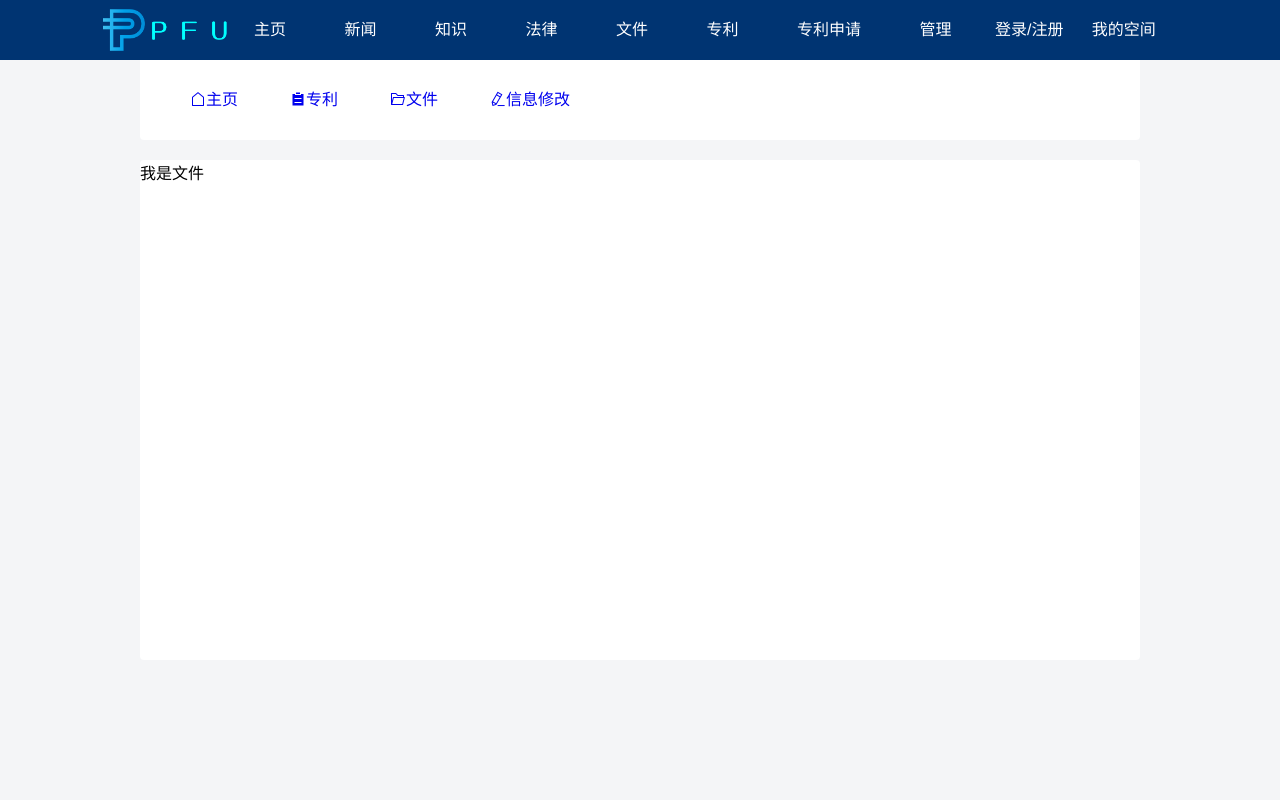
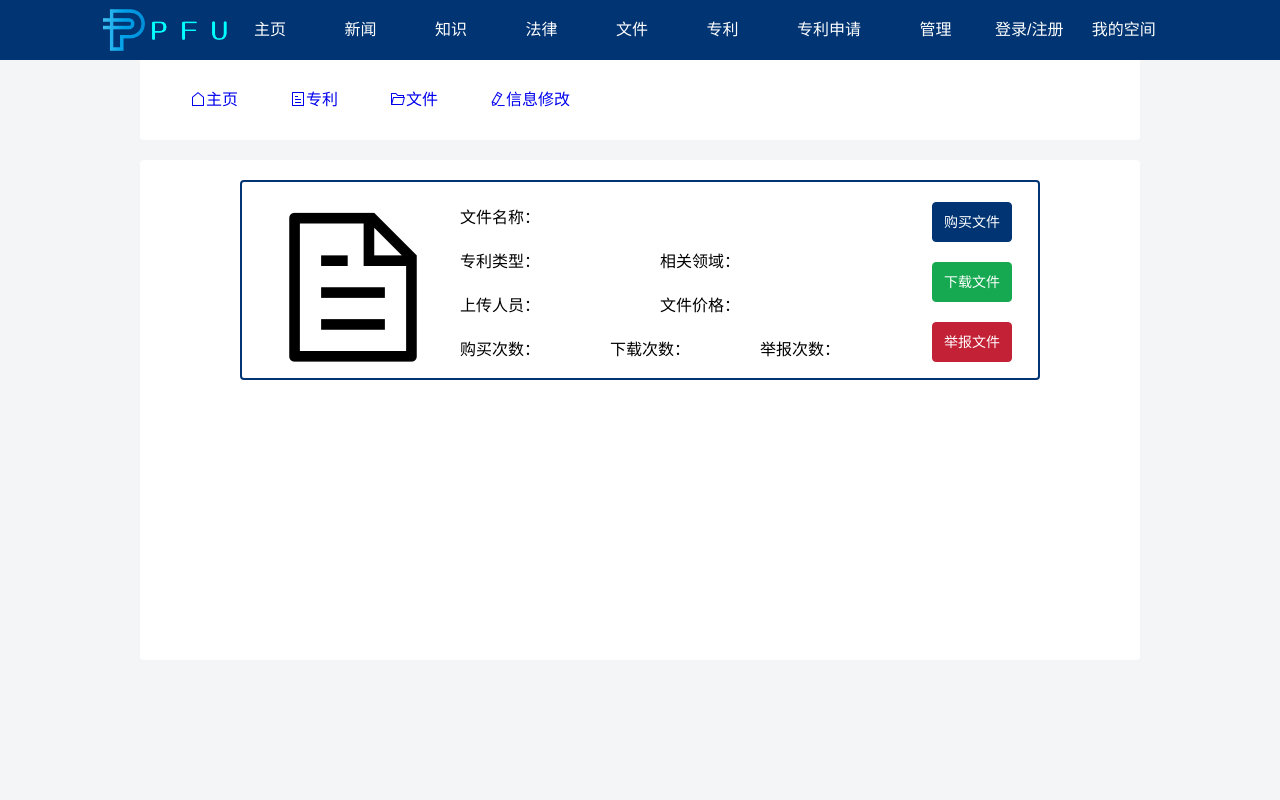
Before and after one commit to MantaYi/patent_web, a Vue app in the folder client/: page /space/myFile in a window 1280 px wide. Shown: the top 800 px of the page. Built offline with nearby package versions, Linux system fonts and the light colour scheme.

Commit message:
空间简单完成

```diff
--- a/client/src/component/FileComponent.vue
+++ b/client/src/component/FileComponent.vue
@@ -0,0 +1,92 @@
+<template>
+  <div class="file">
+    <p>
+      <i class="el-icon-document"></i>
+    </p>
+    <div>
+      <p>
+        <span>文件名称：</span>
+      </p>
+      <p>
+        <span>专利类型：</span>
+        <span>相关领域：</span>
+      </p>
+      <p>
+        <span>上传人员：</span>
+        <span>文件价格：</span>
+      </p>
+      <p>
+        <span>购买次数：</span>
+        <span>下载次数：</span>
+        <span>举报次数：</span>
+      </p>
+    </div>
+    <p>
+      <el-button type="primary" @click="parchase">购买文件</el-button>
+      <el-button type="success" @click="download">下载文件</el-button>
+      <el-button type="danger" @click="inform">举报文件</el-button>
+    </p>
+  </div>
+</template>
+<style lang="less" scoped>
+  .file{
+    width: 800px;
+    height: 200px;
+    margin: 0 auto;
+    border-radius: 4px;
+    border: 2px solid #003472;
+    display: flex;
+    justify-content: space-around;
+    padding-top: 20px;
+    > p{
+      i{
+      padding-left: 20px;
+      padding-right: 20px;
+      font-size: 170px;
+      }
+      &:first-of-type{
+        width: 200px;
+      }
+      &:last-of-type{
+        width: 100px;
+        padding-right: 20px;
+        .el-button{
+          margin: 0;
+          padding: 0;
+          width: 80px;
+          height: 40px;
+          margin-bottom: 20px;
+        }
+      }
+    }
+    div{
+      width: 460px;
+      display: flex;
+      flex-direction: column;
+      justify-content: space-around;
+      p{
+        height: 20px;
+        margin-bottom: 20px;
+        &:nth-child(2){
+          span{
+            display: inline-block;
+            width: 200px;
+          }
+        }
+        &:nth-child(3){
+          span{
+            display: inline-block;
+            width: 200px;
+          }
+        }
+        &:last-of-type{
+          width: 460px;
+          span{
+            display: inline-block;
+            width: 150px;
+          }
+        }
+      }
+    }
+  }
+</style>
--- a/client/src/component/HeaderComponent.vue
+++ b/client/src/component/HeaderComponent.vue
@@ -22,8 +22,6 @@
     </p>
   </div>
 </template>
-
-<script></script>
 
 <style lang="less" scoped>
 .header {
--- a/client/src/component/PatentComponent.vue
+++ b/client/src/component/PatentComponent.vue
@@ -0,0 +1,65 @@
+<template>
+  <div class="patent">
+    <div>
+      <span>专利名称：</span>
+      <span>专利类型：</span>
+      <span>专利领域：</span>
+    </div>
+    <div class="content">
+      <p>专利内容：</p>
+      <span></span>
+    </div>
+    <div>
+      <span>专利申请人：</span>
+      <span>申请日：</span>
+    </div>
+    <div class="status">
+      <span>申请成功</span>
+    </div>
+  </div>
+</template>
+<style lang="less" scoped>
+  .patent{
+    width: 800px;
+    height: 300px;
+    margin: 0 auto;
+    border-radius: 4px;
+    border: 2px solid #003472;
+    padding: 20px 20px 0 20px;
+    overflow: hidden;
+    display: flex;
+    flex-direction: column;
+    justify-content: space-around;
+    div{
+      &:first-of-type{
+        span{
+          display: inline-block;
+          width: 200px;
+        }
+      }
+      &:nth-child(3){
+        span{
+          display: inline-block;
+          width: 350px;
+          &:last-of-type{
+            text-align: right;
+          }
+        }
+      }
+    }
+    .content{
+      height: 210px;
+    }
+    .status{
+      width: 200px;
+      height: 30px;
+      line-height: 30px;
+      position: relative;
+      transform: rotate(30deg);
+      background-color: #16A951;
+      text-align: center;
+      right: -600px;
+      top: -250px;
+    }
+  }
+</style>
--- a/client/src/views/userViews/space/InfoChange.vue
+++ b/client/src/views/userViews/space/InfoChange.vue
@@ -0,0 +1,82 @@
+<template>
+  <div class="register-box">
+    <el-col>
+      <p>信息修改</p>
+    </el-col>
+    <el-form ref="form" :model="form" label-width="80px">
+      <el-form-item label="用户名称">
+        <el-input v-model="form.username" clearable></el-input>
+      </el-form-item>
+      <el-form-item label="用户密码">
+        <el-input v-model="form.password" show-password></el-input>
+      </el-form-item>
+      <el-form-item label="新密码">
+        <el-input v-model="form.newPassword" show-password></el-input>
+      </el-form-item>
+      <el-form-item label="确认密码">
+        <el-input v-model="form.passwordAg" show-password></el-input>
+      </el-form-item>
+      <el-form-item label="用户邮箱">
+        <el-input v-model="form.userEmail"></el-input>
+      </el-form-item>
+      <el-form-item label="手机号码">
+        <el-input v-model="form.userPhone"></el-input>
+      </el-form-item>
+      <el-form-item>
+        <el-button type="primary" @click="onSubmit">立即修改</el-button>
+      </el-form-item>
+    </el-form>
+  </div>
+</template>
+<script>
+export default {
+  name: "Register",
+  data() {
+    return {
+      form: {
+        username: "",
+        password: "",
+        newPassword: "",
+        passwordAg: "",
+        userEmail: "",
+        userPhone: ""
+      }
+    };
+  }
+};
+</script>
+<style lang="less" scoped>
+.register-box {
+  width: 1000px;
+  height: 700px;
+  margin: 0 auto;
+  background-color: #fff;
+  border-radius: 10px;
+  .el-col {
+    p {
+      width: 100%;
+      height: 100px;
+      line-height: 100px;
+      font-size: 50px;
+      text-align: center;
+    }
+  }
+  .el-form {
+    width: 1000px;
+    height: 600px;
+    display: flex;
+    flex-direction: column;
+    justify-content: space-around;
+    .el-form-item {
+      width: 600px;
+      margin: 0 auto;
+      .el-button {
+        display: block;
+        width: 100px;
+        height: 40px;
+        margin: 0 auto;
+      }
+    }
+  }
+}
+</style>
--- a/client/src/views/userViews/space/MyFile.vue
+++ b/client/src/views/userViews/space/MyFile.vue
@@ -1,11 +1,16 @@
 <template>
   <div class="myFile">
-    <p>我是文件</p>
+    <file-component></file-component>
   </div>
 </template>
 <script>
+import FileComponent from "../../../component/FileComponent"
+
 export default {
-  name: "MyFile"
+  name: "MyFile",
+  components:{
+    FileComponent
+  }
 };
 </script>
 <style lang="less" scoped>
@@ -16,5 +21,6 @@ export default {
   margin-top: 20px;
   background-color: #fff;
   border-radius: 4px;
+  padding-top: 20px;
 }
 </style>
--- a/client/src/views/userViews/space/MyInfo.vue
+++ b/client/src/views/userViews/space/MyInfo.vue
@@ -1,6 +1,11 @@
 <template>
   <div class="myInfo">
-    <p>我是信息</p>
+    <p>用户名称：</p>
+    <p>用户邮箱：</p>
+    <p>手机号码：</p>
+    <p>拥有专利数量：</p>
+    <p>上传文件数量：</p>
+    <p>购买文件数量：</p>
   </div>
 </template>
 <script>
@@ -10,11 +15,20 @@ export default {
 </script>
 <style lang="less" scoped>
 .myInfo {
+  display: flex;
+  flex-direction: column;
+  justify-content: space-around;
   width: 1000px;
-  height: 500px;
   margin: 0 auto;
-  margin-top: 20px;
   background-color: #fff;
   border-radius: 4px;
+  padding-top: 40px;
+  p{
+    width: 500px;
+    height: 100px;
+    margin: 0 auto;
+    font-size: 30px;
+    text-align: left;
+  }
 }
 </style>
--- a/client/src/views/userViews/space/MyPatent.vue
+++ b/client/src/views/userViews/space/MyPatent.vue
@@ -1,11 +1,16 @@
 <template>
   <div class="myPatent">
-    <p>我是专利</p>
+    <patent-component></patent-component>
   </div>
 </template>
 <script>
+import PatentComponent from "../../../component/PatentComponent"
+
 export default {
-  name: "MyPatent"
+  name: "MyPatent",
+  components: {
+    PatentComponent
+  }
 };
 </script>
 <style lang="less" scoped>
@@ -16,5 +21,6 @@ export default {
   margin-top: 20px;
   background-color: #fff;
   border-radius: 4px;
+  padding-top: 20px;
 }
 </style>
--- a/client/src/views/userViews/space/Space.vue
+++ b/client/src/views/userViews/space/Space.vue
@@ -6,7 +6,7 @@
         <span>主页</span>
       </router-link>
       <router-link to="/space/myPatent">
-        <i class="el-icon-s-order"></i>
+        <i class="el-icon-tickets"></i>
         <span>专利</span>
       </router-link>
       <router-link to="/space/myFile">
@@ -36,10 +36,11 @@ export default {
     width: 1000px;
     height: 80px;
     margin: 0 auto;
-    background-color: #fff;
+    background-color: #ffffff;
     border-bottom-left-radius: 4px;
     border-bottom-right-radius: 4px;
     padding-left: 50px;
+    margin-bottom: 20px;
     a {
       display: inline-block;
       width: 100px;
```
